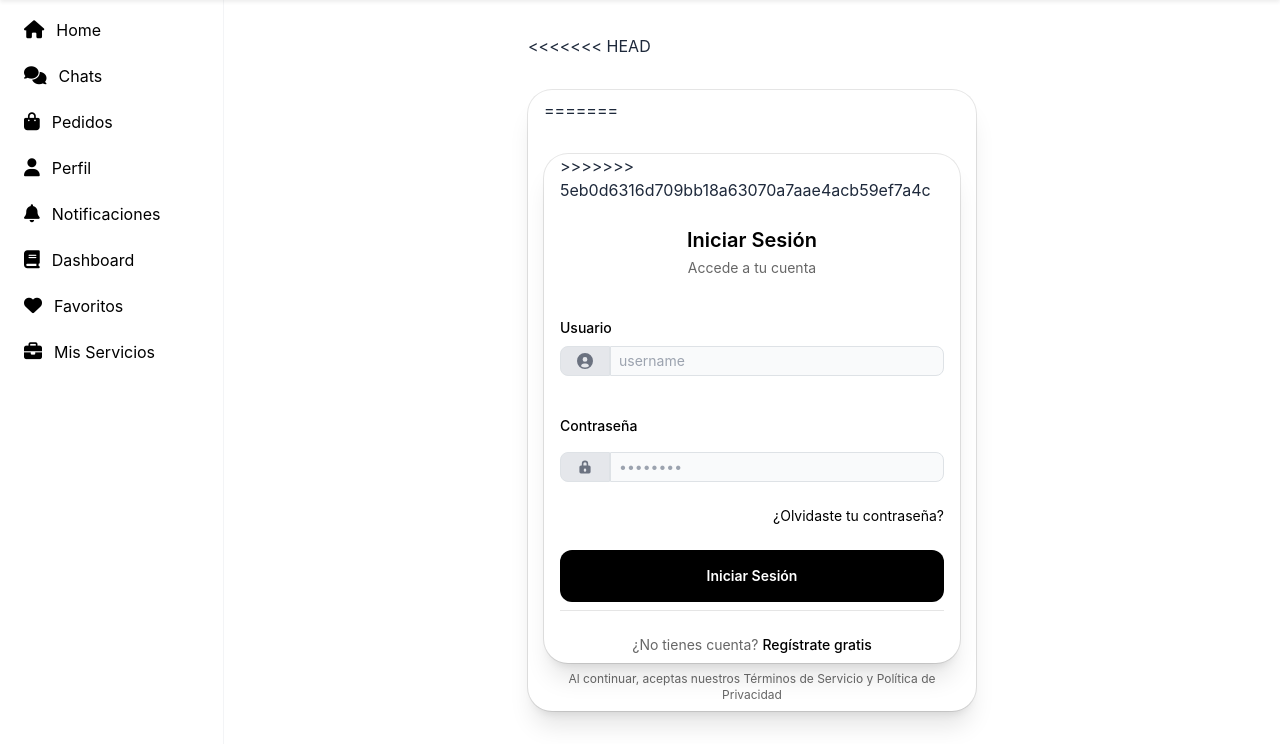
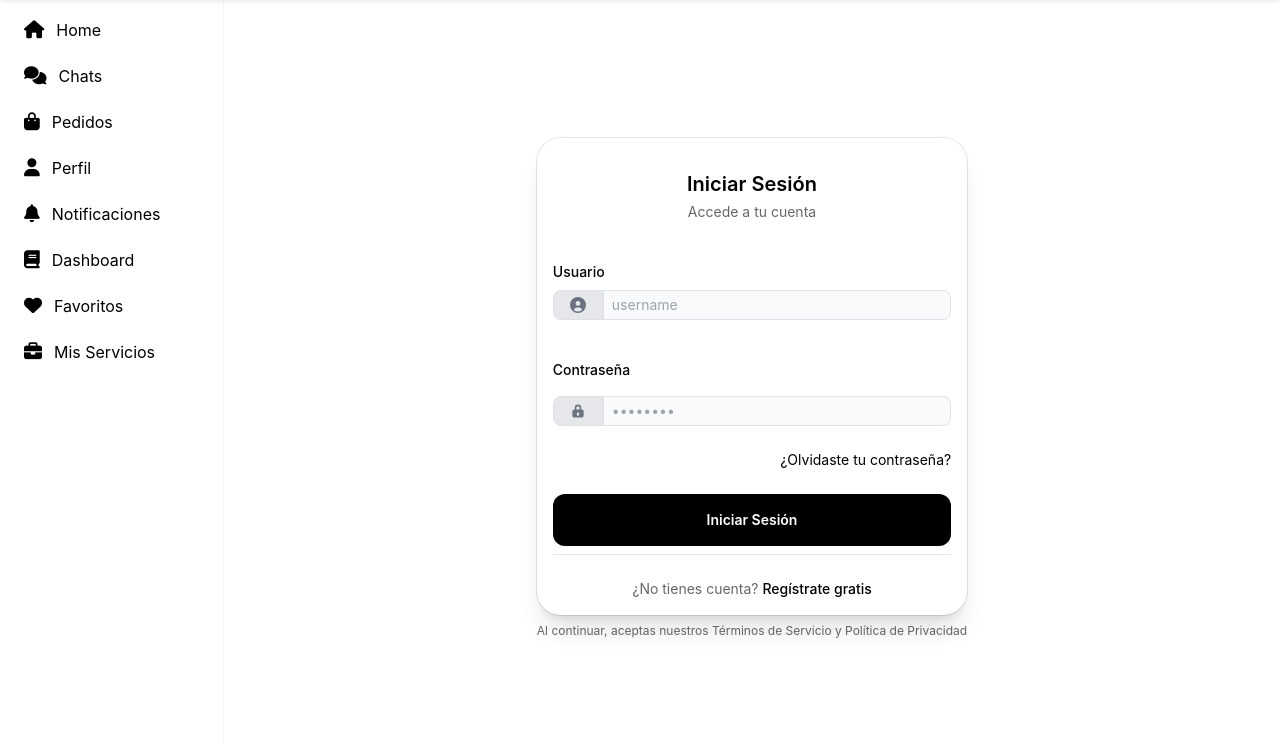
Before and after one commit to Taskify-udl/taskify-web, a Django app: page /login/ in a window 1280 px wide. Shown: the part 56-800 px from the top of the page. Run offline with Django 5.2, Linux system fonts and the light colour scheme; some libraries are stand-ins or nearby versions.

Commit message:
fix de padding al login

```diff
--- a/taskify_app/templates/registration/login.html
+++ b/taskify_app/templates/registration/login.html
@@ -6,11 +6,7 @@
         <div class="h-[calc(100vh-3.5rem)] flex items-center justify-center ">
             <div class="relative w-full max-w-md mx-auto">
 
-<<<<<<< HEAD
                 <div class="px-3 rounded-3xl bg-white px-18 mt-8 shadow-xl ring-1 ring-black/10 sm:px-16 py-2">
-=======
-                <div class="px-3 rounded-3xl bg-white px-18  mt-8 shadow-xl ring-1 ring-black/10 sm:px-16 ">
->>>>>>> 5eb0d6316d709bb18a63070a7aae4acb59ef7a4c
                     <div class="mb-10 text-center pt-4">
                         <h2 class="text-xl font-semibold text-black">Iniciar Sesión</h2>
                         <p class="mb-2 mt-1 text-sm text-black/60">Accede a tu cuenta</p>
```
